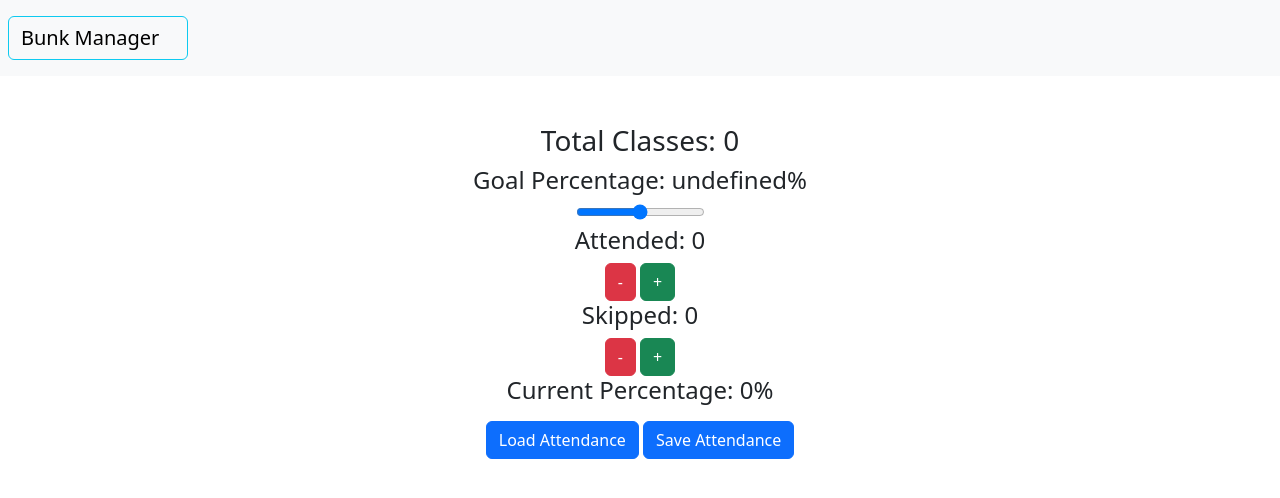
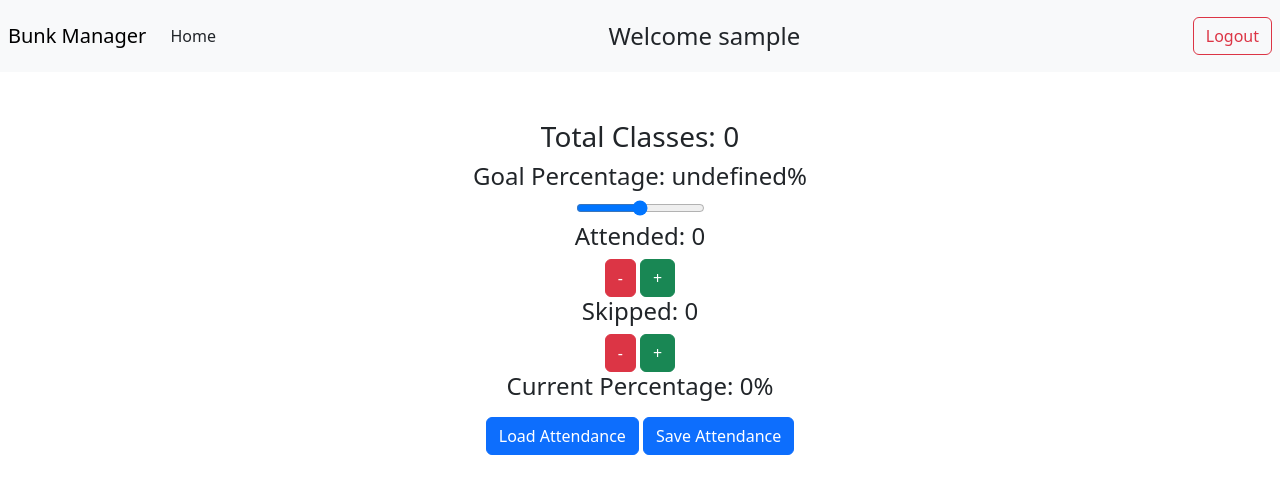
Before and after one commit to eternalpanic1/BunkManager, a Flask app: template templates/dashboard.html in a window 1280 px wide. Shown: the top 498 px of the page. Run offline with Flask 3, Linux system fonts and the light colour scheme; the template is opened without the code that fills it: most values are stand-ins (such as "Sample title", 1, 10 or a date in 2020); data that the repository does not hold is empty.

Commit message:
more changes

```diff
--- a/app.py
+++ b/app.py
@@ -1,4 +1,4 @@
-from flask import Flask, render_template, request, jsonify, session
+from flask import Flask, render_template, request, jsonify, session, redirect, url_for
 import pyrebase
 import json
 
@@ -40,7 +40,6 @@
     return jsonify({'message': 'Attendance saved successfully GG!'})
 
 
-#auth routes
 @app.route('/signup', methods=['GET','POST'])
 def signup():
     if request.method == "POST":
@@ -82,14 +81,14 @@
         except Exception as e:
             print(e.json().get('error', {}).get('message'))
 
-        return render_template("dashboard.html")
+        return render_template("dashboard.html", username= username)
     return render_template("signin.html")
 
 
-@app.route('/logout', methods=['GET'])
+@app.route('/logout', methods=['GET', 'POST'])
 def logout():
     session.pop('user', default=None)
-    return render_template('index.html')
+    return redirect(url_for('index'))
 
 if __name__ == "__main__":
     app.run(debug=True)
--- a/static/app.js
+++ b/static/app.js
@@ -76,6 +76,8 @@
 function updateAttendance() {
     document.getElementById('attendedClasses').innerText = attended;
     document.getElementById('skippedClasses').innerText = skipped;
+    document.getElementById('goalPercentage').innerText = goal;
+    document.getElementById('goalRange').value = goal;
     calculateAttendance();
 }
 
@@ -94,6 +96,7 @@
         body: JSON.stringify(data)
     })
     .then(response => response.json())
+    .then(alert("Attendance saved Successfully!"))
     .catch(error => {
         console.error('Error:', error);
     });
@@ -110,5 +113,5 @@
 document.getElementById('goalRange').addEventListener('input', goalChange);
 document.getElementById('saveBtn').addEventListener('click', saveAttendance);
 
-// Initialize attendance data and calculate attendance on page load
-updateAttendance();
+//
+document.getElementById('mainDiv').addEventListener('DOMContentLoaded', loadAttendance);
--- a/templates/base.html
+++ b/templates/base.html
@@ -8,9 +8,14 @@
 
 </head>
 <body>
-    <nav class="navbar navbar-expand-lg navbar-light bg-light d-flex" style="justify-content: space-between;">
-        <button class="btn btn-outline-info m-2"><a class="navbar-brand" href="/">Bunk Manager</a></button>
+    <nav class="navbar navbar-expand-lg navbar-light bg-light d-flex">
+        <a class="navbar-brand m-2" href="#">Bunk Manager</a>
+        <a class="nav-link ms-3" href="/">Home</a>
+
+        {% block navbar %}
+        {% endblock %}
     </nav>
+
     {% block body%}
     {% endblock %}
 </body>
--- a/templates/dashboard.html
+++ b/templates/dashboard.html
@@ -1,7 +1,16 @@
 {% extends "base.html" %}
+
+{% block navbar%}
+    <div class="d-flex justify-content-center flex-grow-1">
+    <h4 class="m-0">Welcome {{ username }}</h4> </div>
+    <form class="form inline" method="POST" action="/logout">
+        <button class="btn btn-outline-danger me-2" type="submit">Logout</button>
+    </form>
+{% endblock %}
+
 {% block body %}
 
-    <div class="container mt-5 text-center">
+    <div class="container mt-5 text-center" id="mainDiv">
 
         <h3> Total Classes: <span id="totalClasses">0</span></h3>
         <h4> Goal Percentage: <span id="goalPercentage">75</span>%</h4>
@@ -26,6 +35,12 @@
         </button>
     </div>
 
+
+
     <script src="static/app.js"></script>
-
+    <script>
+        window.onload = function() {
+            loadAttendance();
+        };
+    </script>
 {% endblock %}
--- a/templates/index.html
+++ b/templates/index.html
@@ -1,7 +1,7 @@
 {% extends "base.html" %}
 {% block body %}
   <div class="container">
-      <a href="/signin" class="button">Sign In</a>
-      <a href="/signup" class="button">Sign Up</a>
+      <a href="/signin" class="btn btn-info" role="button">Sign In</a>
+      <a href="/signup" class="btn btn-info" role="button">Sign Up</a>
   </div>
 {% endblock %}
```
